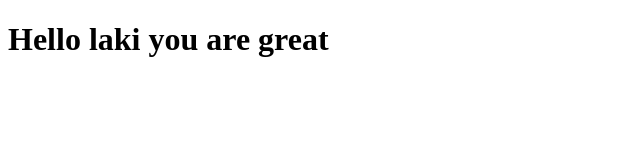
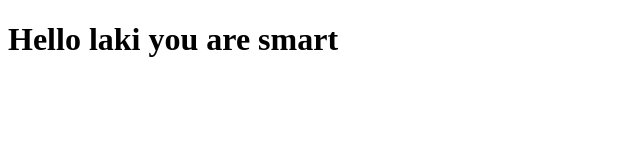
Before and after one commit to laki2603/Coursera-test, a plain HTML site: page site/index.html in a window 1280 px wide. Shown: the full height of the page, 0-640 px from the left. Drawn offline with Linux system fonts and the light colour scheme.

Commit message:
A small addition to our page.

```diff
--- a/site/index.html
+++ b/site/index.html
@@ -4,6 +4,6 @@
 	<title>Hello Laki</title>
 </head>
 <body>
-<h1>Hello laki you are great</h1>
+<h1>Hello laki you are smart</h1>
 </body>
 </html>
```
